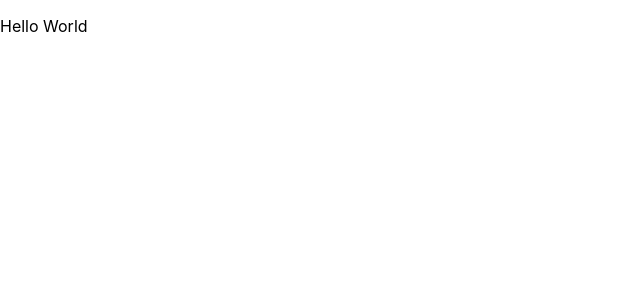
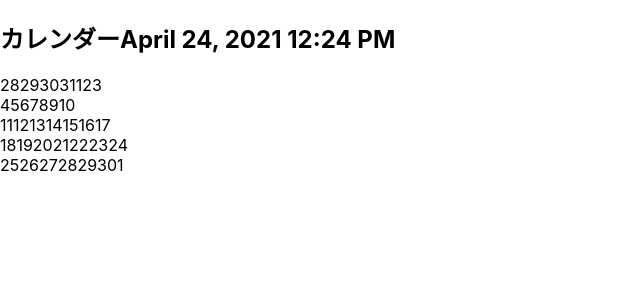
Before and after one commit to takashiuesaka/calendar-app, a React (Create React App) app: page / in a window 1280 px wide. Shown: the top 300 px of the page, without its empty margins (0-640 px from the left). Built offline with nearby package versions, Linux system fonts and the light colour scheme.

Commit message:
render calendar
 - style属性にはJSオブジェクトをセットすることに注意

```diff
--- a/src/components/Calendar.tsx
+++ b/src/components/Calendar.tsx
@@ -1,10 +1,10 @@
 import moment from 'moment';
 import React, { useEffect, useState } from 'react';
-import { getConstantValue } from 'typescript';
 
 const Calendar = () => {
 
     const [currentDate,] = useState(moment());
+    const [calendars, setCalendars] = useState<{ date: number; }[][]>([]);
 
     const getStartDate = () => {
         const date = moment(currentDate).startOf("month");
@@ -46,10 +46,24 @@ const Calendar = () => {
     }
 
     useEffect(() => {
-        console.log(getCalendar());
+        //        console.log(getCalendar());
+        setCalendars(getCalendar());
     }, []);
 
-    return <><p>Hello World</p></>
+    return (
+        <>
+            <h2>カレンダー{currentDate.format("LLL")}</h2>
+            {
+                calendars.map((week) => {
+                    return (
+                        <div style={{ display: 'flex' }}>
+                            {week.map((day) => {
+                                return (<div>{day.date}</div>);
+                            })}
+                        </div>);
+                })
+            }
+        </>);
 };
 
 export default Calendar;
```
